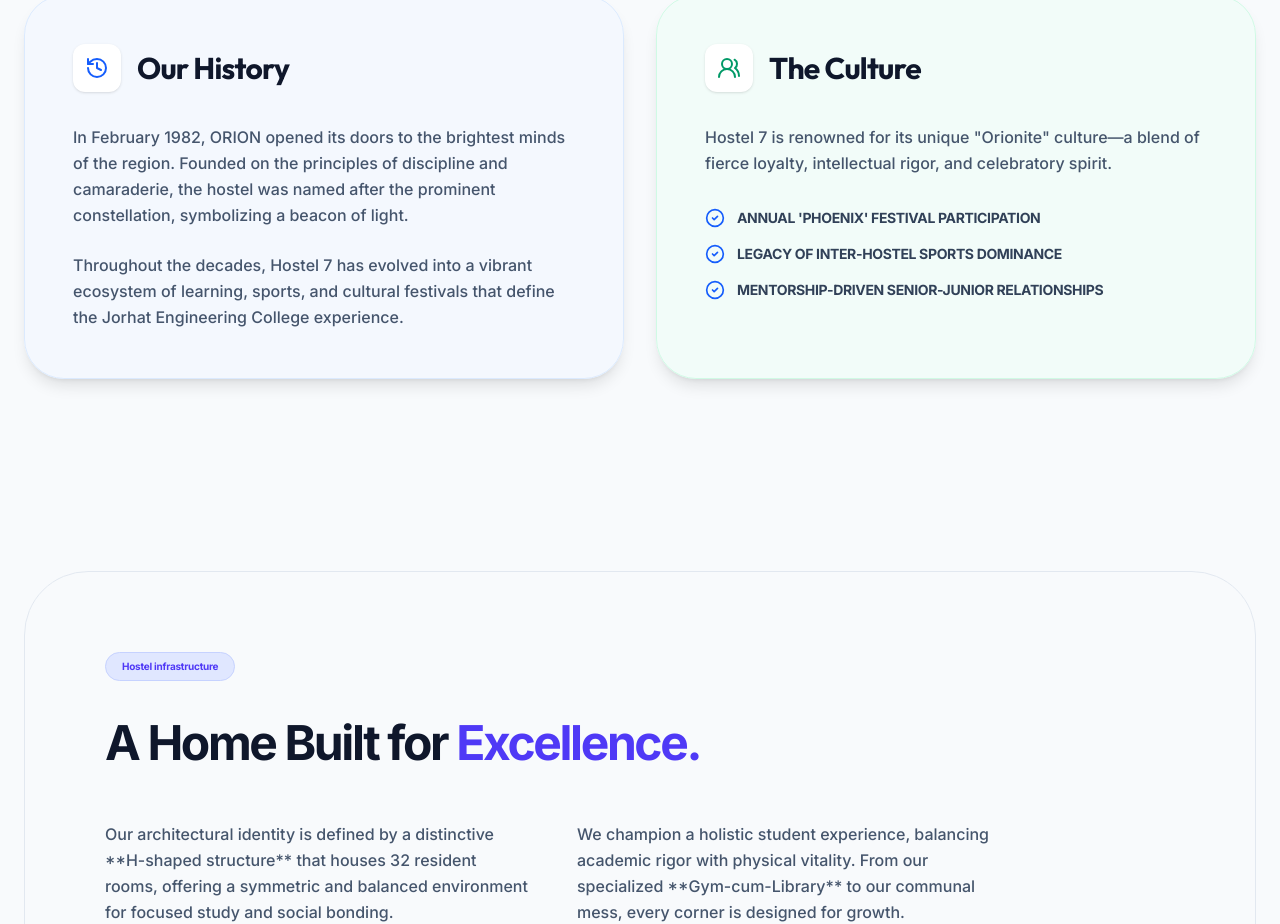
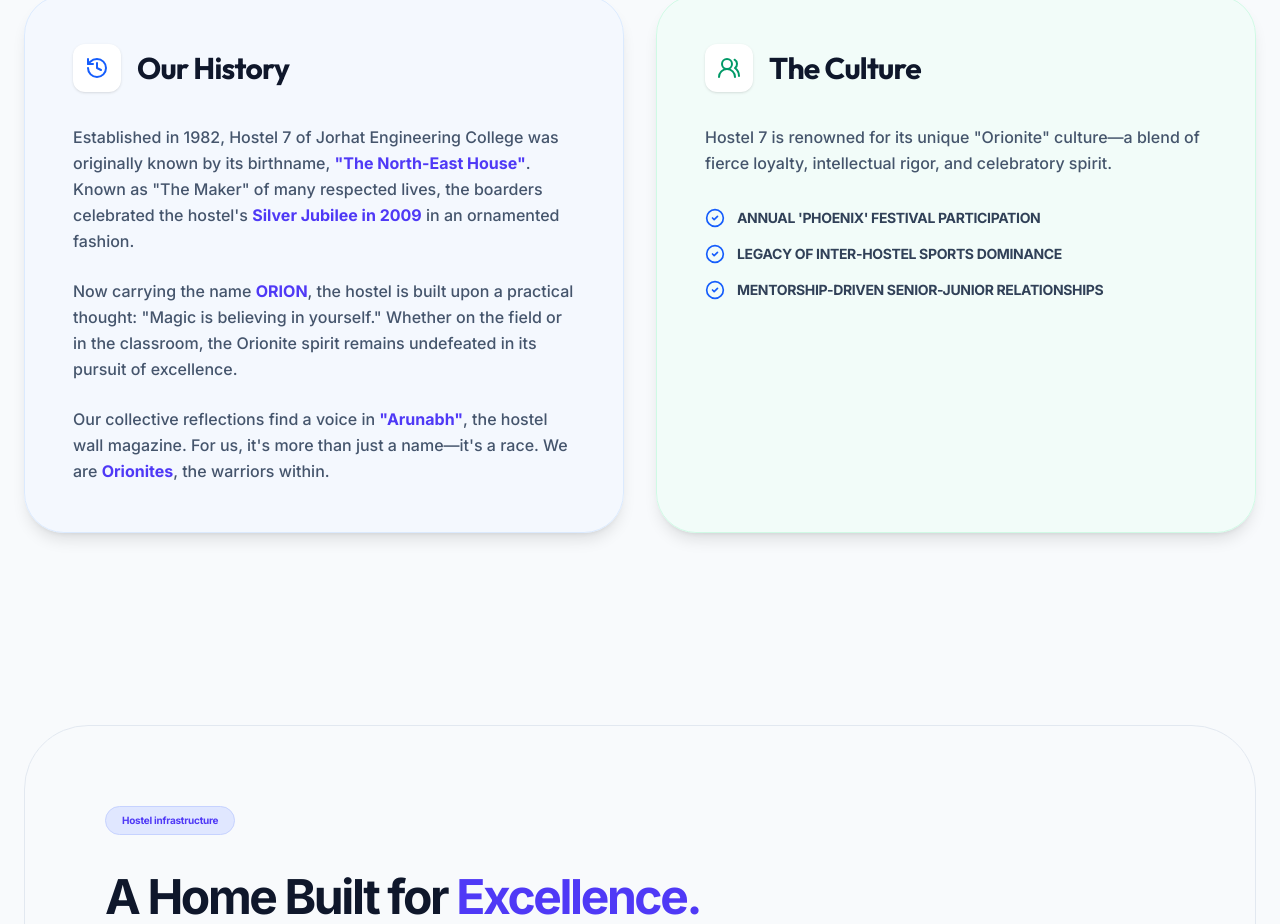
Before and after one commit to bhargabdeka-deka/hostel-portal, a Next.js app: page /about in a window 1280 px wide. Shown: the part 1179-2103 px from the top of the page. Built offline with nearby package versions, Linux system fonts and the light colour scheme.

Commit message:
docs: update Our History and hero identity with specific historical details

```diff
--- a/app/(public)/about/page.tsx
+++ b/app/(public)/about/page.tsx
@@ -83,10 +83,13 @@ export default function AboutPage() {
           </div>
           <div className="space-y-6 text-slate-600 leading-relaxed font-medium text-sm md:text-base">
             <p>
-              In February 1982, ORION opened its doors to the brightest minds of the region. Founded on the principles of discipline and camaraderie, the hostel was named after the prominent constellation, symbolizing a beacon of light.
+              Established in 1982, Hostel 7 of Jorhat Engineering College was originally known by its birthname, <span className="text-indigo-600 font-bold">"The North-East House"</span>. Known as "The Maker" of many respected lives, the boarders celebrated the hostel's <span className="text-indigo-600 font-bold">Silver Jubilee in 2009</span> in an ornamented fashion.
             </p>
             <p>
-              Throughout the decades, Hostel 7 has evolved into a vibrant ecosystem of learning, sports, and cultural festivals that define the Jorhat Engineering College experience.
+              Now carrying the name <span className="text-indigo-600 font-bold">ORION</span>, the hostel is built upon a practical thought: "Magic is believing in yourself." Whether on the field or in the classroom, the Orionite spirit remains undefeated in its pursuit of excellence.
+            </p>
+            <p>
+              Our collective reflections find a voice in <span className="text-indigo-600 font-bold">"Arunabh"</span>, the hostel wall magazine. For us, it's more than just a name—it's a race. We are <span className="text-indigo-600 font-bold">Orionites</span>, the warriors within.
             </p>
           </div>
         </div>
--- a/app/(public)/page.tsx
+++ b/app/(public)/page.tsx
@@ -117,7 +117,7 @@ export default async function HomePage() {
               ORION
             </h1>
             <p className="text-xl sm:text-2xl md:text-4xl text-slate-900 font-bold italic max-w-4xl mx-auto px-4 leading-tight drop-shadow-sm">
-              "We are not known by names but by a race — <span className="text-indigo-700 font-black not-italic tracking-tight">Orionite</span>"
+              "We are not known by names but by a race — <span className="text-indigo-700 font-black not-italic tracking-tight">Orionite: warriors within</span>"
             </p>
           </div>
 
```
